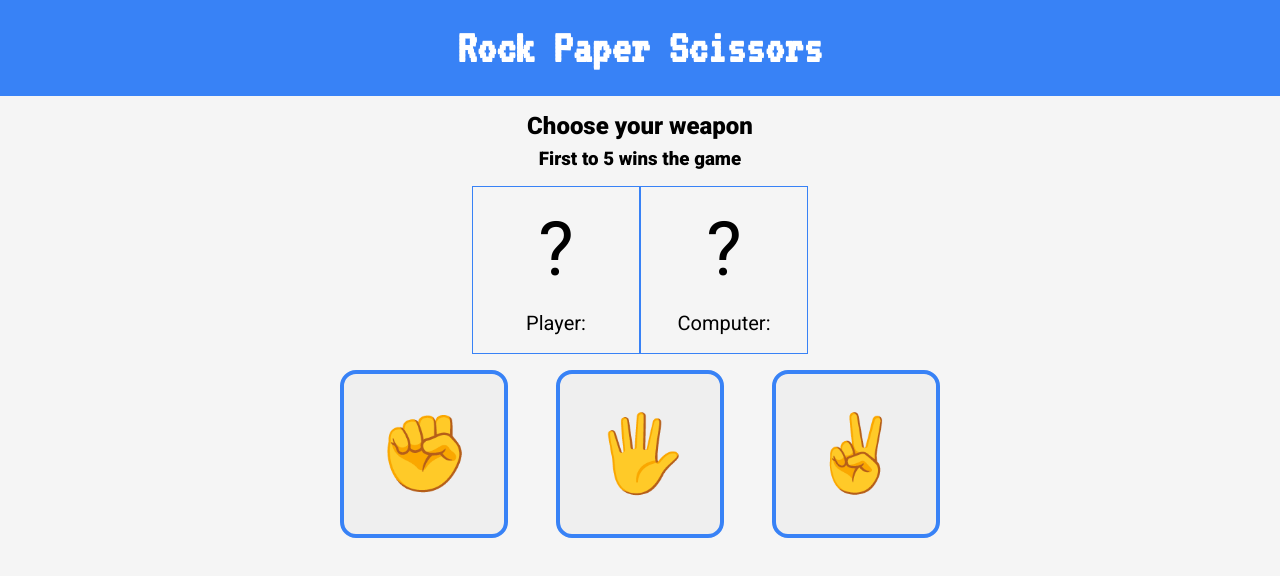
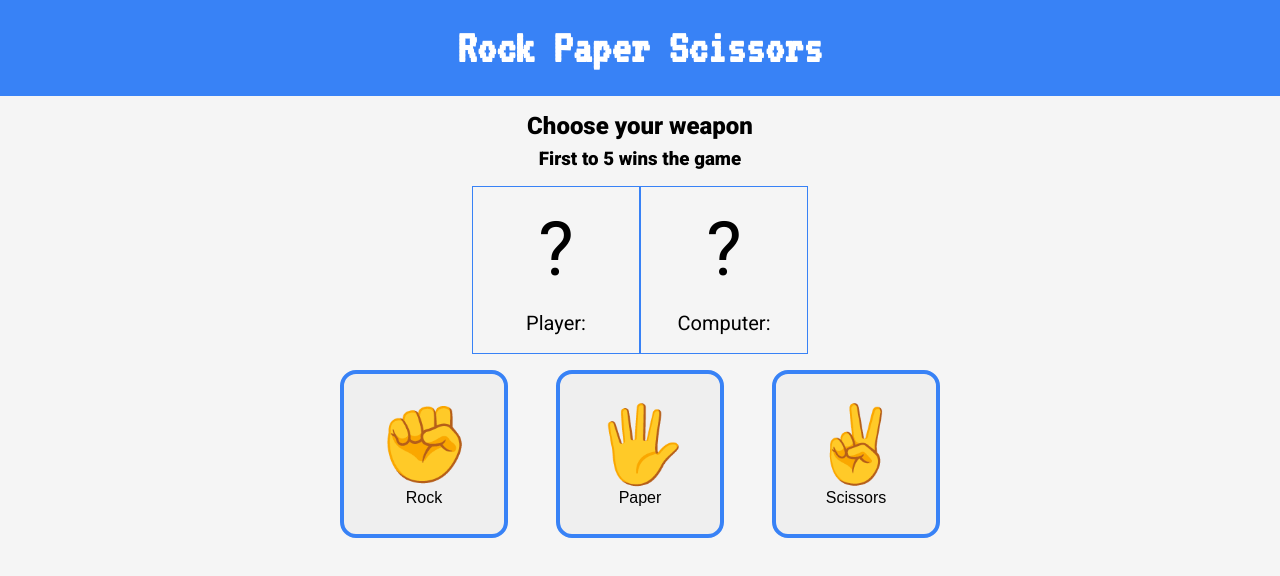
Before and after one commit to golfsap/rock-paper-scissors, a plain HTML site: page index.html in a window 1280 px wide. Drawn offline with Linux system fonts and the light colour scheme.

Commit message:
Add caption to buttons

```diff
--- a/index.html
+++ b/index.html
@@ -38,9 +38,18 @@
         </div>
     </div>
     <div class="choices">
-        <button class="emoji" id="Rock">✊</button>
-        <button class="emoji" id="Paper">🖐️</button>
-        <button class="emoji" id="Scissors">✌️</button>
+        <button id="Rock">
+            <div class="emoji">✊</div>
+            <div class="caption">Rock</div>
+        </button>
+        <button class="emoji" id="Paper">
+            <div class="emoji">🖐️</div>
+            <div class="caption">Paper</div>
+        </button>
+        <button class="emoji" id="Scissors">
+            <div class="emoji">✌️</div>
+            <div class="caption">Scissors</div>
+        </button>
     </div>
 </body>
 </html>
--- a/styles.css
+++ b/styles.css
@@ -77,6 +77,10 @@ h3 {
     font-size: 75px;
 }
 
+.caption {
+    font-size: 16px;
+}
+
 .text {
     display: flex;
     flex-direction: column;
```
